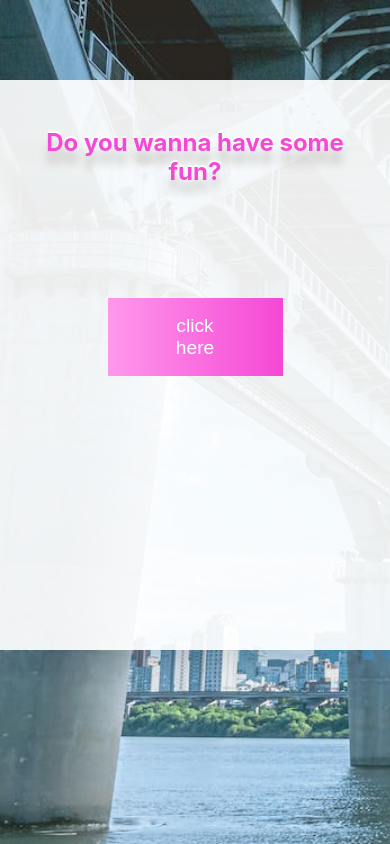
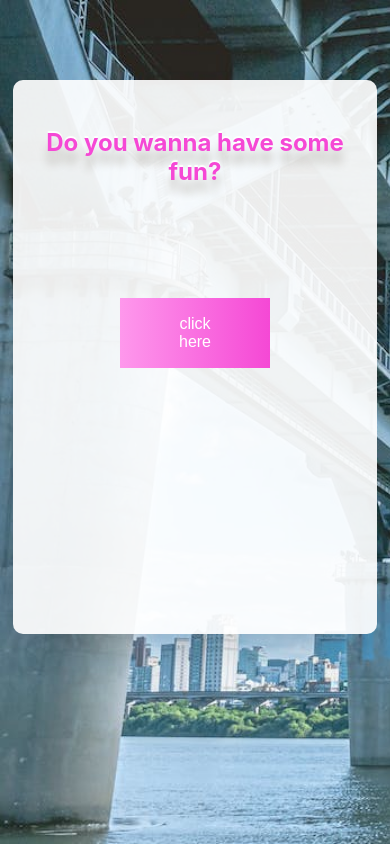
Before and after one commit to DashkaPotter/boredom-app, a React (Create React App) app: page / in a window 390 px wide. Built offline with nearby package versions, Linux system fonts and the light colour scheme; no server answers.

Commit message:
Update App.css

```diff
--- a/src/App.css
+++ b/src/App.css
@@ -63,12 +63,12 @@ h1{
     font-size: 1.5rem;
   }
   .container{
-    width: 350px;
-    height: 60vh;
+    width: 300px;
+    height: 58vh;
   }
   .button{
     margin-top: 3.5rem;
-    font-size: 1.2rem;
+    font-size: 1rem;
     width: 50%;
     padding: 17px 48px;
     text-transform: lowercase;
```
